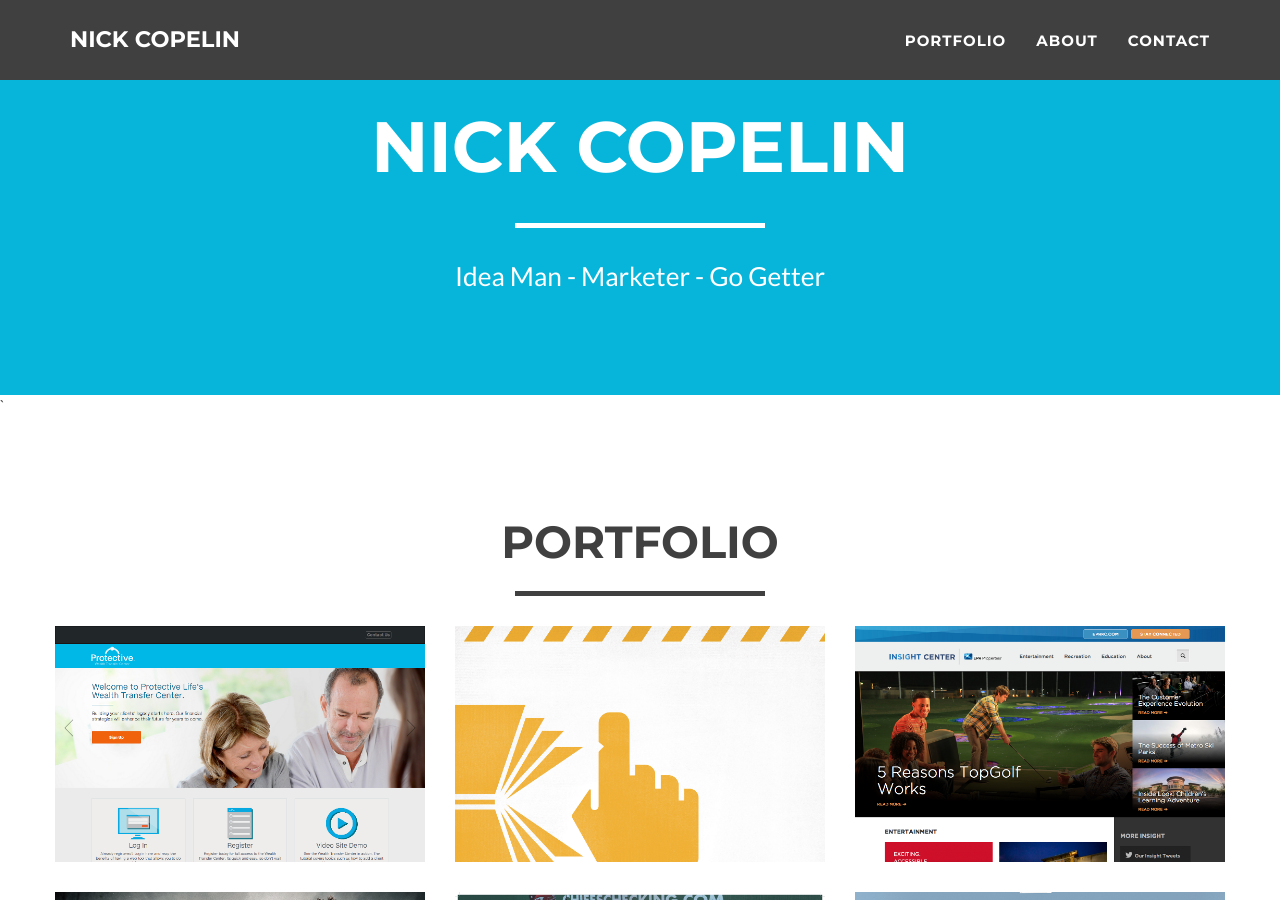
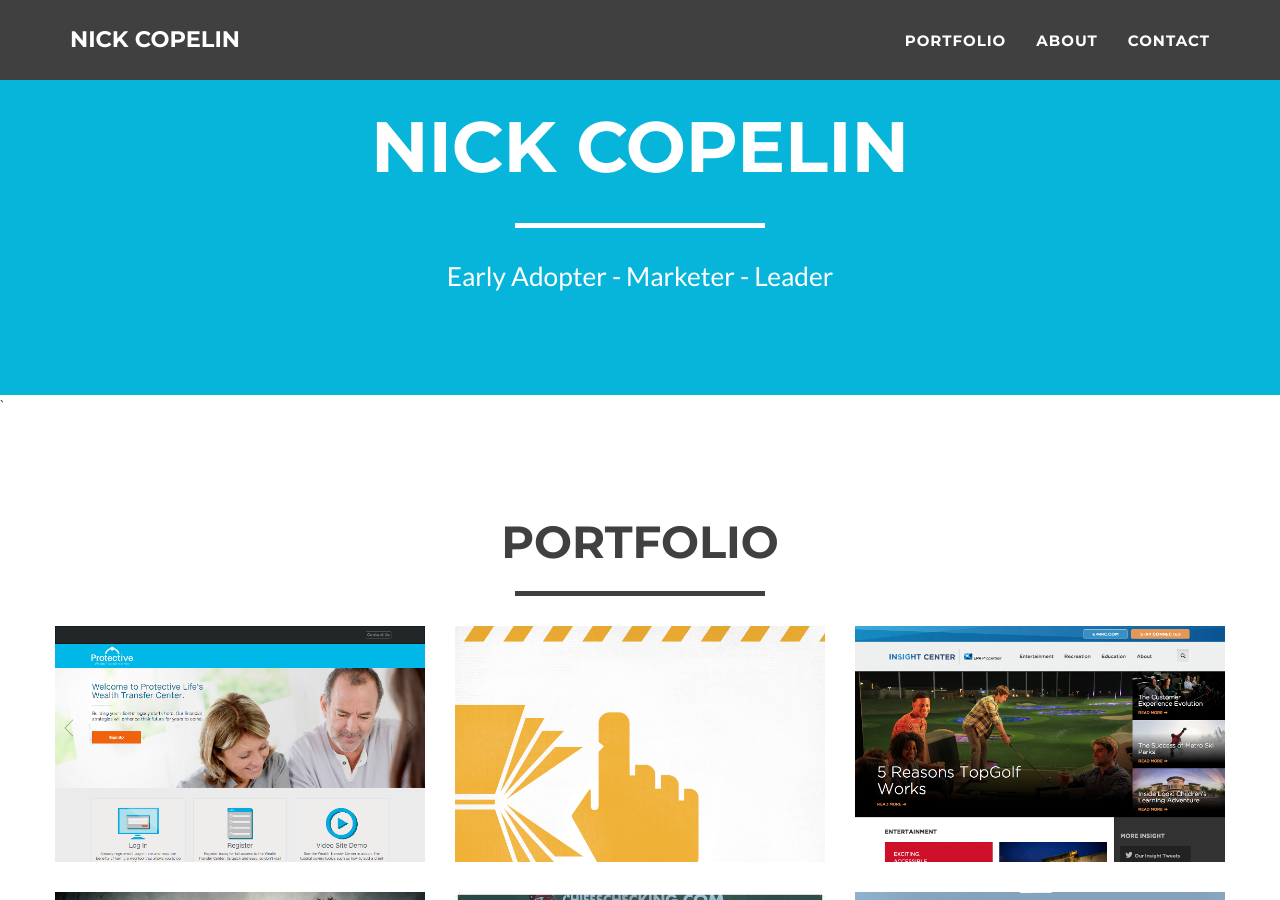
Before and after one commit to NickCopelin/NickCopelin.github.io, a Jekyll site: the page built from index.html, in a window 1280 px wide and 900 px high, scrolled down 425 px. Built offline with Jekyll 4.4.1, drawn with Linux system fonts in a browser that asks for light colours; nearby versions of some CDN libraries; library files that are not in the unit come from our copies.

Commit message:
Messing with header

```diff
--- a/_includes/header.html
+++ b/_includes/header.html
@@ -43,7 +43,7 @@
                     <div class="intro-text">
                         <span class="name">{{ site.title }}</span>
                         <hr class="star-light">
-                        <span class="skills">Idea Man - Marketer - Go Getter</span>
+                        <span class="skills">Early Adopter - Marketer - Leader</span>
                     </div>
                 </div>
             </div>
```
